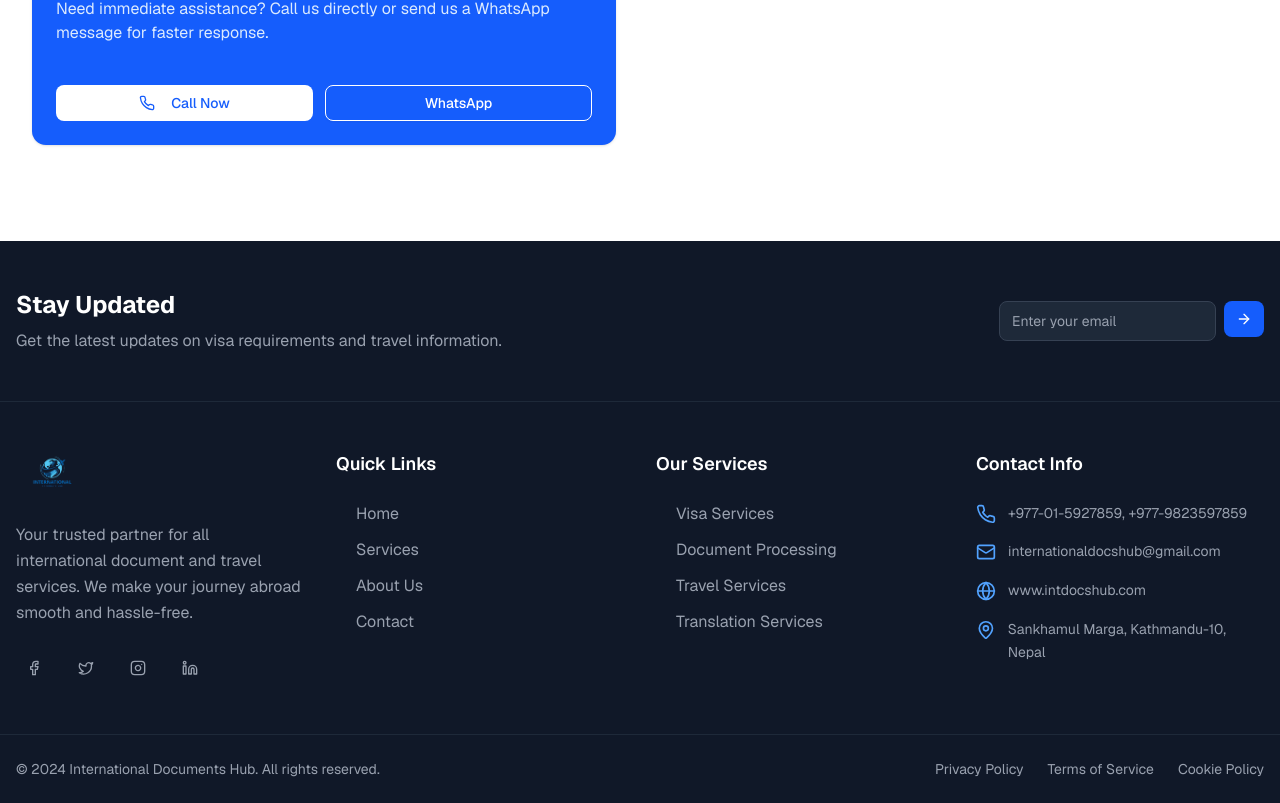
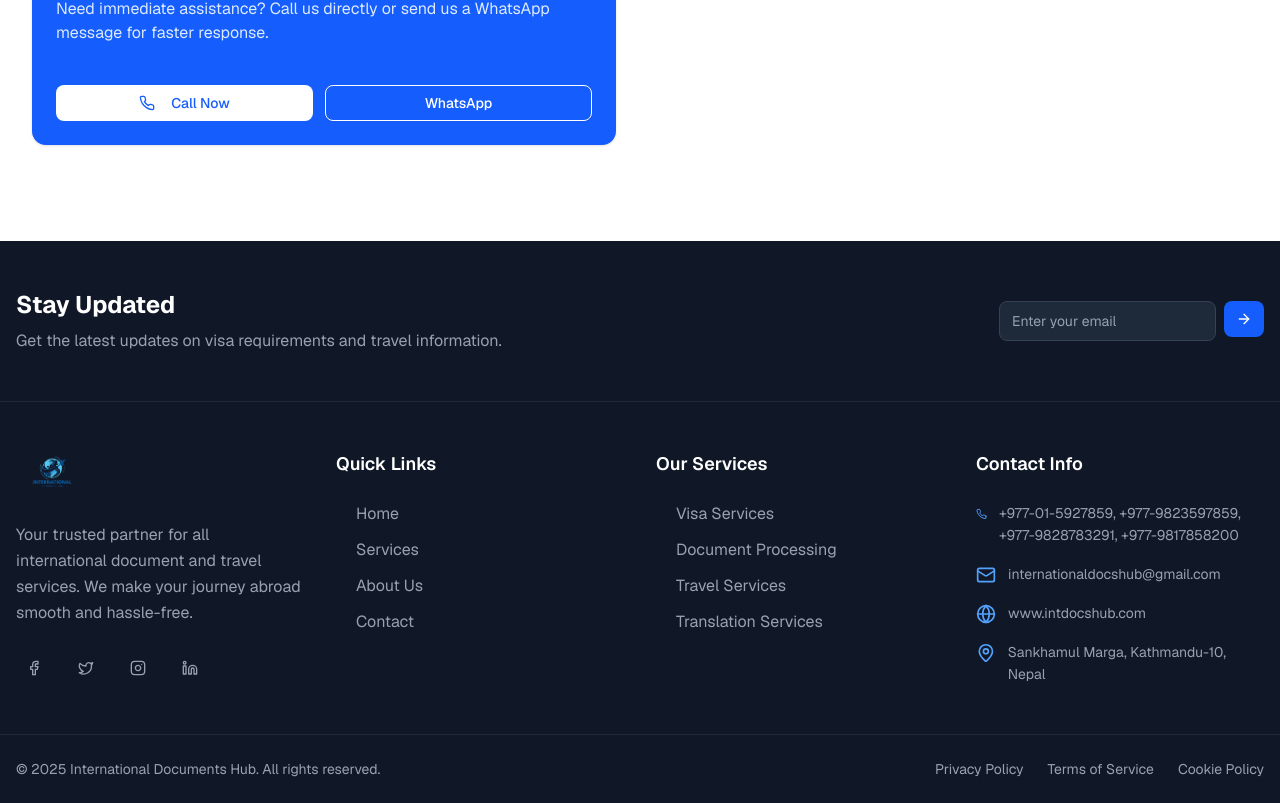
Before and after one commit to bijan-pradhananga/international-documents-hub, a Next.js app: page / in a window 1280 px wide. Shown: the part 7868-8671 px from the top of the page. Built offline with nearby package versions, Linux system fonts and the light colour scheme.

Commit message:
fix: update contact numbers and improve footer layout for better responsiveness

```diff
--- a/components/footer.tsx
+++ b/components/footer.tsx
@@ -22,7 +22,7 @@ const services = [
 const contactInfo = [
   {
     icon: Phone,
-    text: "+977-01-5927859, +977-9823597859",
+    text: "+977-01-5927859, +977-9823597859, +977-9828783291, +977-9817858200",
     href: "tel:+977015927859",
   },
   {
@@ -48,17 +48,17 @@ export function Footer() {
       {/* Newsletter Section */}
       <div className="border-b border-gray-800">
         <div className="container mx-auto px-4 py-12">
-          <div className="flex flex-col lg:flex-row items-center justify-between gap-8">
-            <div className="text-center lg:text-left">
+          <div className="flex flex-col lg:flex-row items-center justify-between gap-6 lg:gap-8">
+            <div className="text-center lg:text-left w-full lg:w-auto">
               <h3 className="text-2xl font-bold mb-2">Stay Updated</h3>
               <p className="text-gray-400">Get the latest updates on visa requirements and travel information.</p>
             </div>
-            <div className="flex w-full lg:w-auto max-w-md gap-2">
+            <div className="flex w-full lg:w-auto lg:max-w-md gap-2">
               <Input
                 placeholder="Enter your email"
-                className="bg-gray-800 border-gray-700 text-white placeholder:text-gray-400"
+                className="bg-gray-800 border-gray-700 text-white placeholder:text-gray-400 min-w-0"
               />
-              <Button className="bg-blue-600 hover:bg-blue-700 text-white">
+              <Button className="bg-blue-600 hover:bg-blue-700 text-white flex-shrink-0">
                 <ArrowRight className="h-4 w-4" />
               </Button>
             </div>
@@ -160,7 +160,9 @@ export function Footer() {
       <div className="border-t border-gray-800">
         <div className="container mx-auto px-4 py-6">
           <div className="flex flex-col md:flex-row items-center justify-between gap-4">
-            <p className="text-gray-400 text-sm">© 2024 International Documents Hub. All rights reserved.</p>
+            <p className="text-gray-400 text-sm">
+              © {new Date().getFullYear()} International Documents Hub. All rights reserved.
+            </p>
             <div className="flex items-center gap-6 text-sm">
               <Link href="#" className="text-gray-400 hover:text-white transition-colors">
                 Privacy Policy
```
